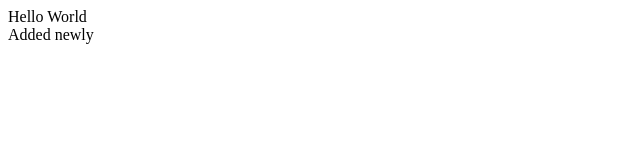
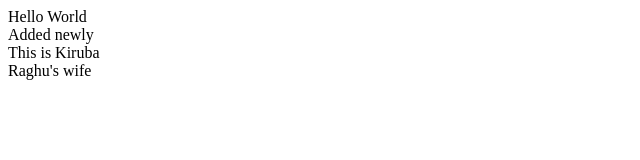
Before and after one commit to Raghu9t2/Demo, a website: page com.test/index.html in a window 1280 px wide. Shown: the whole page, without its empty margins (0-640 px from the left). Drawn offline with Linux system fonts and the light colour scheme.

Commit message:
Initial Commit

```diff
--- a/com.test/index.html
+++ b/com.test/index.html
@@ -5,8 +5,10 @@
 
 
 </head>
-<body >
+<body>
 	<div>Hello World</div>
 	<div>Added newly</div>
+	<div>This is Kiruba</div>
+	<div>Raghu's wife</div>
 </body>
 </html>
```
